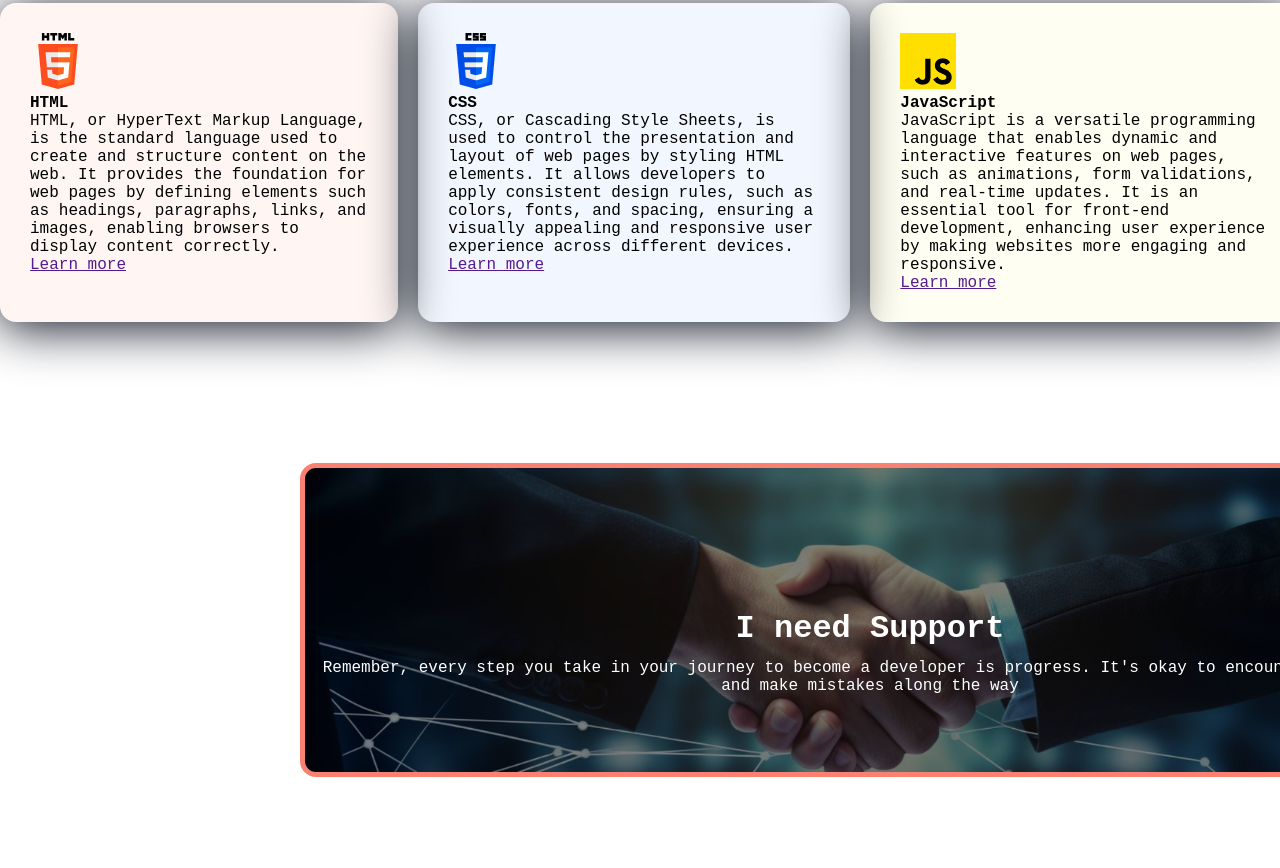
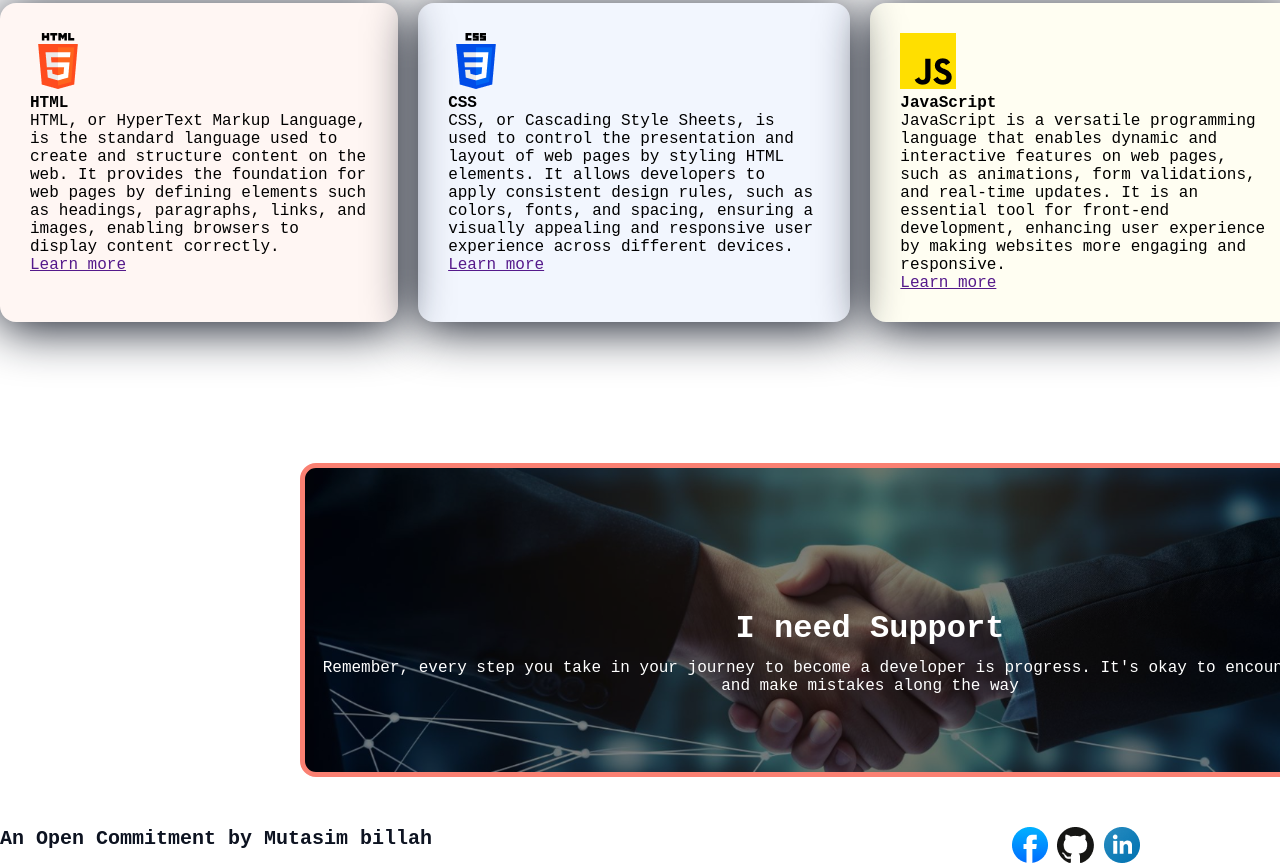
Before and after one commit to mutasim99/First-assignment, a plain HTML site: page index.html in a window 1280 px wide. Shown: the part 2874-3742 px from the top of the page. Before the commit the page ends 3701 px from the top, so only its background shows below. Drawn offline with Linux system fonts and the light colour scheme; a web font is replaced by a local one.

Commit message:
added final

```diff
--- a/index.html
+++ b/index.html
@@ -144,8 +144,13 @@
                </p>
             </div>
         </div>
-        <div>
-
+        <div class="final">
+            <p class="final-title">An Open Commitment by Mutasim billah</p>
+            <div class="final-icon">
+                <a href="https://www.facebook.com/valobasargolpo.valobasa.96"><img src="assets/facebook.png"></a>
+                <a href=""><img src="assets/github.png"></a>
+                <a href=""><img src="assets/linkedin-icon 1.png"></a>
+            </div>
         </div>
     </footer>
 </body>
--- a/style.css
+++ b/style.css
@@ -311,3 +311,16 @@ textarea{
    background: rgb(255, 255, 255);
    margin: 0 auto;
 }
+.final{
+   width: 1140px;
+    height: 36px;
+    display: flex;
+    justify-content: space-between;
+    box-sizing: border-box;
+    border-radius: 16px;
+}
+.final-title{
+    font-size: 20px;
+    font-weight: 600;
+    color: #0D1321;
+}
```
